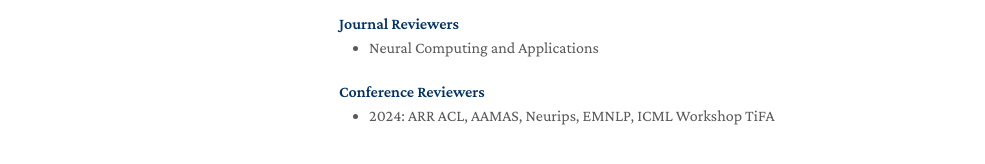
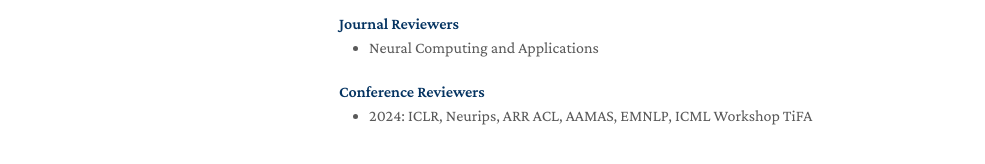
Before and after one commit to winni18/winni18.github.io, a Jekyll site: the page built from index.md, in a window 1280 px wide and 900 px high, scrolled down 753 px. Shown: the part 678-842 px from the top of the window, without its empty margins (141-1126 px from the left). Built offline with Jekyll 4.4.1, drawn with Linux system fonts in a browser that asks for light colours; nearby versions of some CDN libraries; a style sheet for code colours, icons or effects is not loaded; our own code applies the rules of GitHub Pages for plain Markdown files.

Commit message:
Update services.md

```diff
--- a/_includes/services.md
+++ b/_includes/services.md
@@ -10,5 +10,5 @@
 <h4 style="margin:0 10px 0;">Conference Reviewers</h4>
 
 <ul style="margin:0 0 20px;">
-  <li><autocolor>2024: ARR ACL, AAMAS, Neurips, EMNLP, ICML Workshop TiFA</autocolor></li>
+  <li><autocolor>2024: ICLR, Neurips, ARR ACL, AAMAS, EMNLP, ICML Workshop TiFA</autocolor></li>
 </ul>
```
